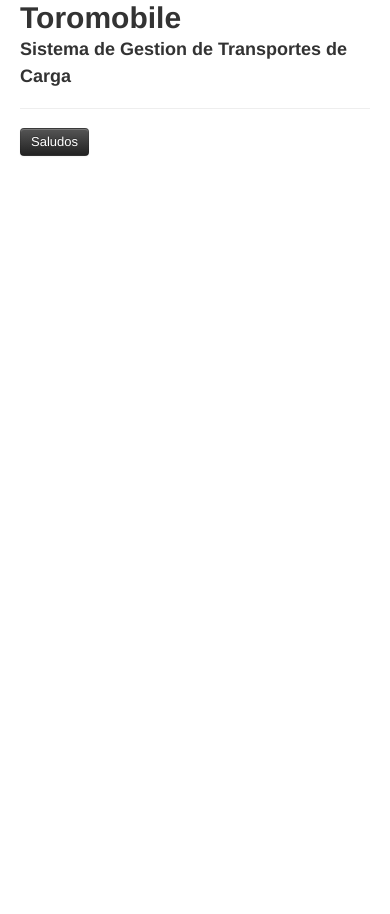
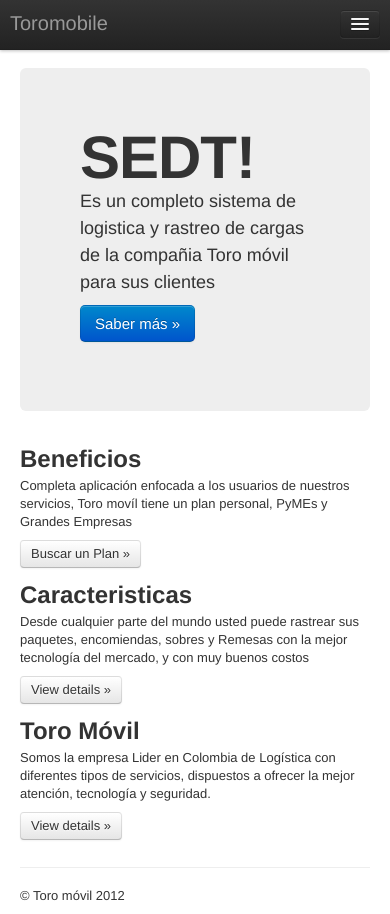
Before and after one commit to alejo8591/toromobile, a Django app: page / in a window 390 px wide. Before the commit the page ends 156 px from the top, so only its background shows below. Run offline with Django 3.2, Linux system fonts and the light colour scheme; parts of the project's set-up code (start-up, migrations or seed data) failed here and were passed over; some libraries are stand-ins or nearby versions.

Commit message:
Update template base for toromobile

```diff
--- a/toromobile/toromobile/templates/base.html
+++ b/toromobile/toromobile/templates/base.html
@@ -2,6 +2,7 @@
 <!DOCTYPE html>
 <html>
     <head lang="es-ES">
+	<meta name="viewport" content="width=device-width, initial-scale=1.0">
         <meta http-equiv="Content-Type" content="text/html; charset=utf-8"/>
         <title>{% block title %}toromobile{% endblock %}</title>
         <!-- Load CSS -->
@@ -18,18 +19,75 @@
         {% block head %}{% endblock %}
     </head>
     <body>
+<div class="navbar navbar-fixed-top">
+      <div class="navbar-inner">
         <div class="container-fluid">
-            <header>
-                <h1>Toromobile</h1>
-		  <h3>Sistema de Gestion de Transportes de Carga</h3>
-                <span>{% block quote %} v{{ version }} {{ status }} {% endblock %}</span>
-            </header><hr />
-            <section>
-                <article>
+          <a class="btn btn-navbar" data-toggle="collapse" data-target=".nav-collapse">
+            <span class="icon-bar"></span>
+            <span class="icon-bar"></span>
+            <span class="icon-bar"></span>
+          </a>
+          <a class="brand" href="#">Toromobile</a>
+          <div class="nav-collapse">
+            <ul class="nav">
+              <li class="active"><a href="#">Home</a></li>
+              <li><a href="#about">Seguimiento</a></li>
+              <li><a href="/admin/">Administración</a></li>
+            </ul>
+          </div><!--/.nav-collapse -->
+        </div>
+      </div>
+    </div>
+    <div class="container-fluid">
+      <div class="hero-unit">
+        <h1>SEDT!</h1>
+        <p>Es un completo sistema de logistica y rastreo de cargas de la compañia Toro móvil para sus clientes</p>
+        <p><a class="btn btn-primary btn-large">Saber más &raquo;</a></p>
+      </div>
 
-                    <button class="btn btn-inverse" value="Hola" type="submit" onclick="alert('Saludos')">Saludos</button>
-                </article>
-            </section>
+      <!-- Example row of columns -->
+      <div class="row">
+        <div class="span4">
+          <h2>Beneficios</h2>
+           <p>Completa aplicación enfocada a los usuarios de nuestros servicios,
+	   Toro movíl tiene un plan personal, PyMEs y Grandes Empresas</p>
+          <p><a class="btn" href="#">Buscar un Plan &raquo;</a></p>
         </div>
+        <div class="span4">
+          <h2>Caracteristicas</h2>
+           <p>Desde cualquier parte del mundo usted puede rastrear sus paquetes, encomiendas, sobres y Remesas
+	   con la mejor tecnología del mercado, y con muy buenos costos</p>
+          <p><a class="btn" href="#">View details &raquo;</a></p>
+       </div>
+        <div class="span4">
+          <h2>Toro Móvil</h2>
+          <p>Somos la empresa Lider en Colombia de Logística con diferentes tipos de servicios, dispuestos
+	  a ofrecer la mejor atención, tecnología y seguridad. </p>
+          <p><a class="btn" href="#">View details &raquo;</a></p>
+        </div>
+      </div>
+      <hr />
+      <footer>
+        <p>&copy; Toro móvil 2012</p>
+      </footer>
+
+    </div> <!-- /container -->
+
+    <!-- Le javascript
+    ================================================== -->
+    <!-- Placed at the end of the document so the pages load faster -->
+    <script src="../assets/js/jquery.js"></script>
+    <script src="../assets/js/bootstrap-transition.js"></script>
+    <script src="../assets/js/bootstrap-alert.js"></script>
+    <script src="../assets/js/bootstrap-modal.js"></script>
+    <script src="../assets/js/bootstrap-dropdown.js"></script>
+    <script src="../assets/js/bootstrap-scrollspy.js"></script>
+    <script src="../assets/js/bootstrap-tab.js"></script>
+    <script src="../assets/js/bootstrap-tooltip.js"></script>
+    <script src="../assets/js/bootstrap-popover.js"></script>
+    <script src="../assets/js/bootstrap-button.js"></script>
+    <script src="../assets/js/bootstrap-collapse.js"></script>
+    <script src="../assets/js/bootstrap-carousel.js"></script>
+    <script src="../assets/js/bootstrap-typeahead.js"></script>
     </body>
 </html>
```
